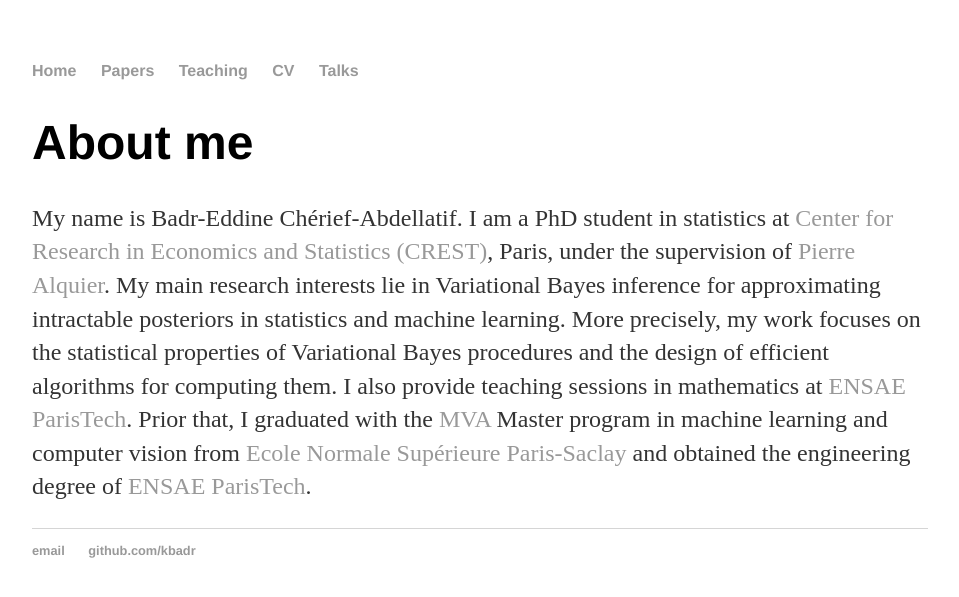
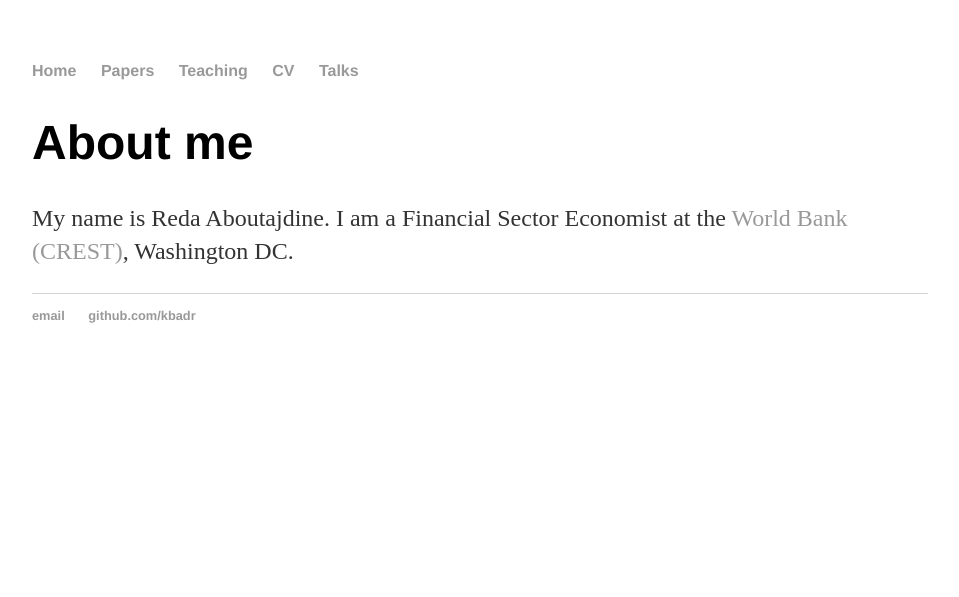
Before and after one commit to redaboutaj/Website, a Jekyll site: the page built from index.html, in a window 1280 px wide. Shown: the top 597 px of the page, without its empty margins (160-1119 px from the left). Built offline with Jekyll 4.4.1, drawn with Linux system fonts in a browser that asks for light colours.

Commit message:
Update index.html

```diff
--- a/index.html
+++ b/index.html
@@ -1,10 +1,10 @@
 ---
 layout: default
-title: Badr-Eddine Chérief-Abdellatif
+title: Reda Aboutajdine
 ---
 
 		<div class="blurb">
 			<h1>About me</h1>
-			<p>My name is Badr-Eddine Chérief-Abdellatif. I am a PhD student in statistics at <a href="http://crest.science/">Center for Research in Economics and Statistics (CREST)</a>, Paris, under the supervision of <a href="http://alquier.ensae.net/">Pierre Alquier</a>. My main research interests lie in Variational Bayes inference for approximating intractable posteriors in statistics and machine learning. More precisely, my work focuses on the statistical properties of Variational Bayes procedures and the design of efficient algorithms for computing them. I also provide teaching sessions in mathematics at <a href="http://www.ensae.fr/">ENSAE ParisTech</a>. Prior that, I graduated with the <a href="http://cmla.ens-paris-saclay.fr/version-anglaise/academics/mva-master-degree-227777.kjsp?RH=DL_CMLA-GB">MVA</a> Master program in machine learning and computer vision from <a href="http://www.ens-cachan.fr/en">Ecole Normale Supérieure Paris-Saclay</a> and obtained the engineering degree of <a href="http://www.ensae.fr/">ENSAE ParisTech</a>.</p>
+			<p>My name is Reda Aboutajdine. I am a Financial Sector Economist at the <a href="http://crest.science/"> World Bank (CREST)</a>, Washington DC.</p>
 </p>
 		</div>
```
